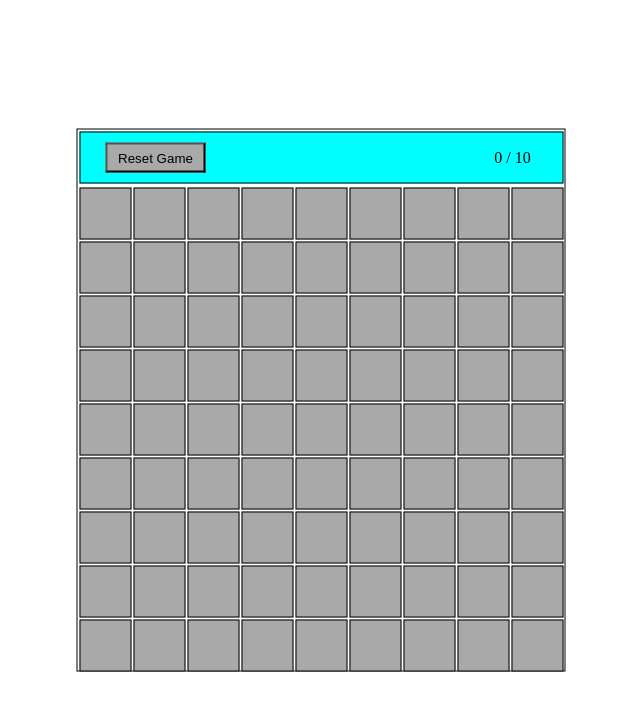
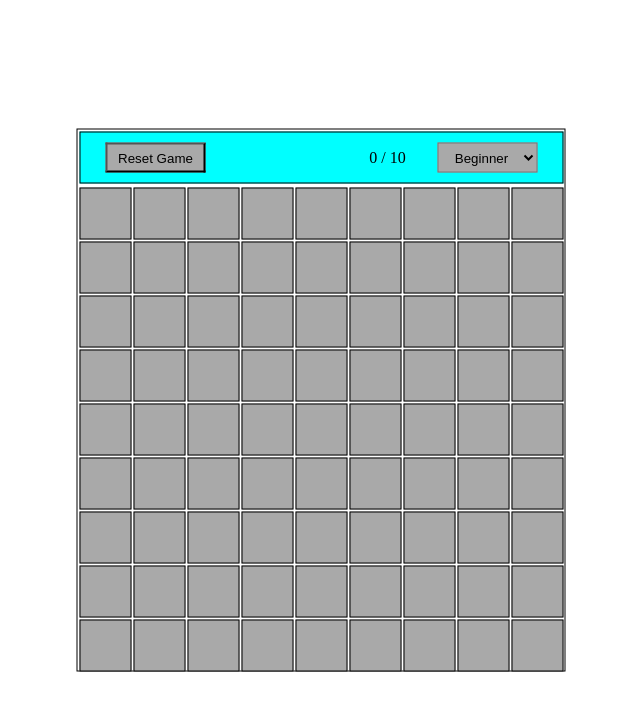
Before and after one commit to VKapustin/minesweeper, a website with bundled scripts: page index.html in a window 1280 px wide. Shown: the whole page, without its empty margins (319-959 px from the left). Built offline with nearby package versions, Linux system fonts and the light colour scheme.

Commit message:
Added changing level functionality

```diff
--- a/css/main.css
+++ b/css/main.css
@@ -61,6 +61,19 @@ html, body {
     padding-top: 6px;
 }
 
+#selection {
+    background-color: #A9A9A9;
+    width: 100px;
+    height: 30px;
+    margin-top: 10px;
+    float: right;
+    margin-right: 25px;
+}
+
+.opt {
+    text-align: center;
+}
+
 .cell {
     width: 50px;
     height: 50px;
--- a/script/minesweeper.js
+++ b/script/minesweeper.js
@@ -5,24 +5,24 @@ let grid;
 const config = {
     level: {
         beginner: {
+            name: 'Beginner',
             columns: 9,
             rows: 9,
-            mines: 10,
+            mines: 10
         },
         medium: {
+            name: 'Medium',
             columns: 22,
             rows: 15,
-            mines: 40,
+            mines: 40
         },
         advanced: {
+            name: 'Advanced',
             columns: 30,
             rows: 15,
-            mines: 80,
+            mines: 80
         }
     },
-    columns: 9,
-    rows: 9,
-    mines: 10,
 
     // Selectors
     fieldId: 'field',
@@ -33,6 +33,8 @@ const config = {
     dialogId: 'dialog',
     containerId: 'container',
     flagged: 'flagged',
+    select: 'selection',
+    option: 'opt',
 
     // Text
     buttonText: 'Reset Game',
@@ -41,8 +43,21 @@ const config = {
     youWon: 'You found all mines!',
 
     // Functions
-    fieldWidth: () => Math.floor(config.columns * 54.15),
-    fieldHeight: () => Math.floor(config.rows * 54.15 + 54.15)
+    fieldWidth: () => Math.floor(level.columns * 54.15),
+    fieldHeight: () => Math.floor(level.rows * 54.15 + 54.15)
+};
+
+// By default the level is beginner
+let level = config.level.beginner;
+
+// Function changes game level: Beginner -> Medium -> Advanced
+const levelChanged = (changes) => {
+    const lev = changes.target.value;
+
+    if (lev) {
+        level = config.level[lev];
+        renderMineField();
+    }
 };
 
 // Function update counted on menu bar
@@ -66,8 +81,8 @@ const updateCounter = () => {
 // Example: [4, 5] or for columns and rows > 10 it will be string '0405'
 // Used to match web element id to map (grid) id, and map (grid) id to web element id
 const resolveId = (id, getString = false) => {
-    const rowLength = (config.rows - 1).toString().length;
-    const colLength = (config.columns - 1).toString().length;
+    const rowLength = (level.rows - 1).toString().length;
+    const colLength = (level.columns - 1).toString().length;
 
     if (getString) {
         const rowStrArr = id[0].toString().split('');
@@ -101,7 +116,7 @@ const click = (event) => {
         closeDialog();
     }
 
-    if (!grid.gameOver && !grid.dialogOpen && id !== config.menuId) {
+    if (!grid.gameOver && !grid.dialogOpen && id !== config.menuId && id !== config.select) {
         const nId = resolveId(id);
         const mappedCell = grid.map[nId[0]][nId[1]];
         const clickedCell = document.getElementById(id);
@@ -207,10 +222,27 @@ function createMenu() {
     resetButton.innerText = config.buttonText;
     menuWrapper.appendChild(resetButton);
 
+    // Add level selection
+    const select = document.createElement('select');
+    select.id = config.select;
+    select.onchange = levelChanged;
+    for (let op in config.level) {
+        const option = document.createElement('option');
+        option.className = config.option;
+        option.value = op;
+        option.innerText = config.level[op].name;
+
+        if (level === config.level[op]) {
+            option.selected = 'selected';
+        }
+        select.appendChild(option);
+    }
+    menuWrapper.appendChild(select);
+
     // Add counter
     const counter = document.createElement('div');
     counter.id = config.counterId;
-    counter.innerText = '0 / ' + config.mines;
+    counter.innerText = '0 / ' + level.mines;
     menuWrapper.appendChild(counter);
 
     return menuWrapper;
@@ -230,10 +262,10 @@ function createMineField() {
 // Function populates mines and creates cells (grid) on the mine field
 // @mineField - web element that represents mine field
 function populateMines(mineField) {
-    grid = new Grid(config.rows, config.columns, config.mines);
+    grid = new Grid(level.rows, level.columns, level.mines);
 
-    for (let i = 0; i < config.rows; i++) {
-        for (let j = 0; j < config.columns; j++) {
+    for (let i = 0; i < level.rows; i++) {
+        for (let j = 0; j < level.columns; j++) {
             const cell = document.createElement('div');
             cell.id = resolveId([i, j], true);
             cell.className = config.cellClass;
```
Also changed, not shown: readme.md.
